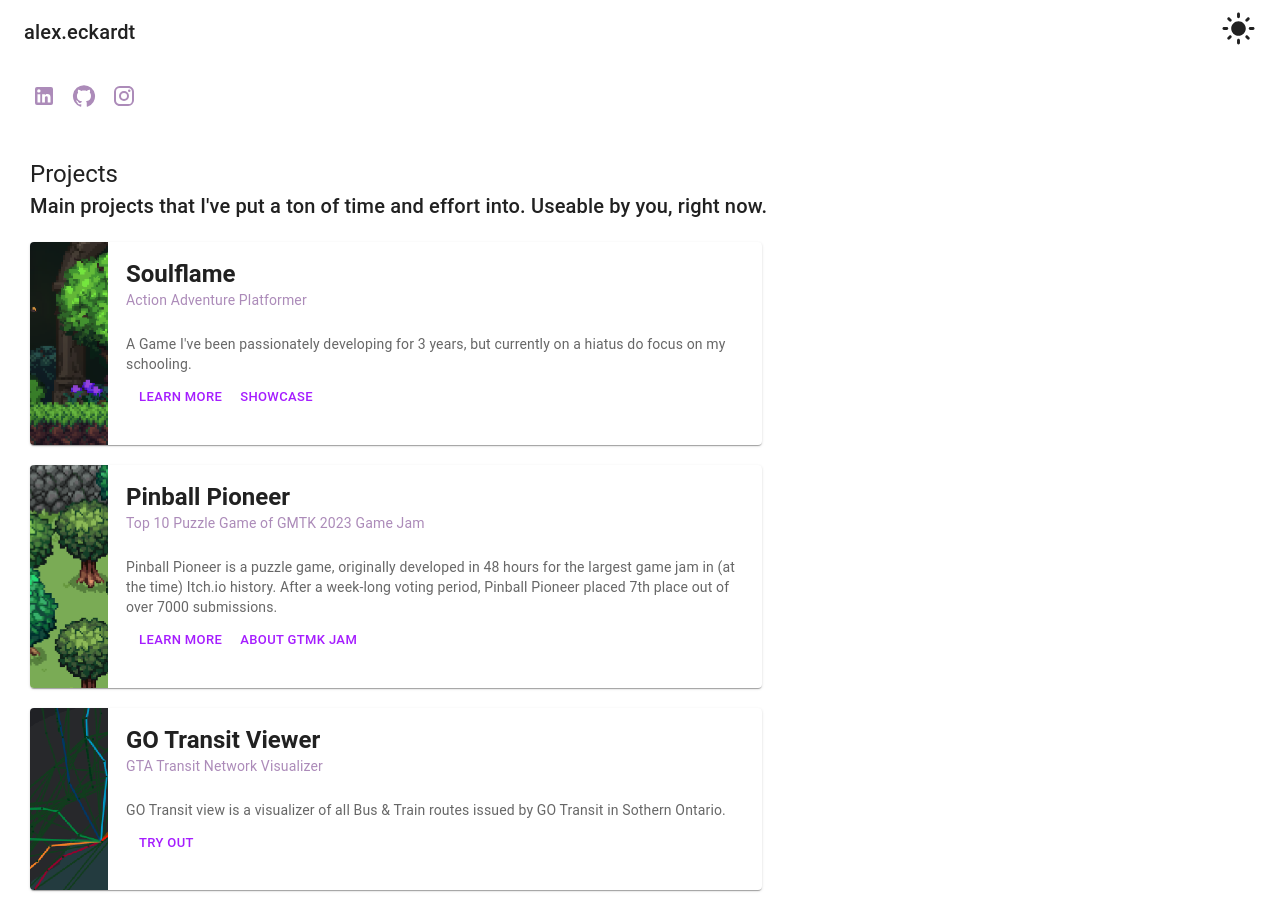
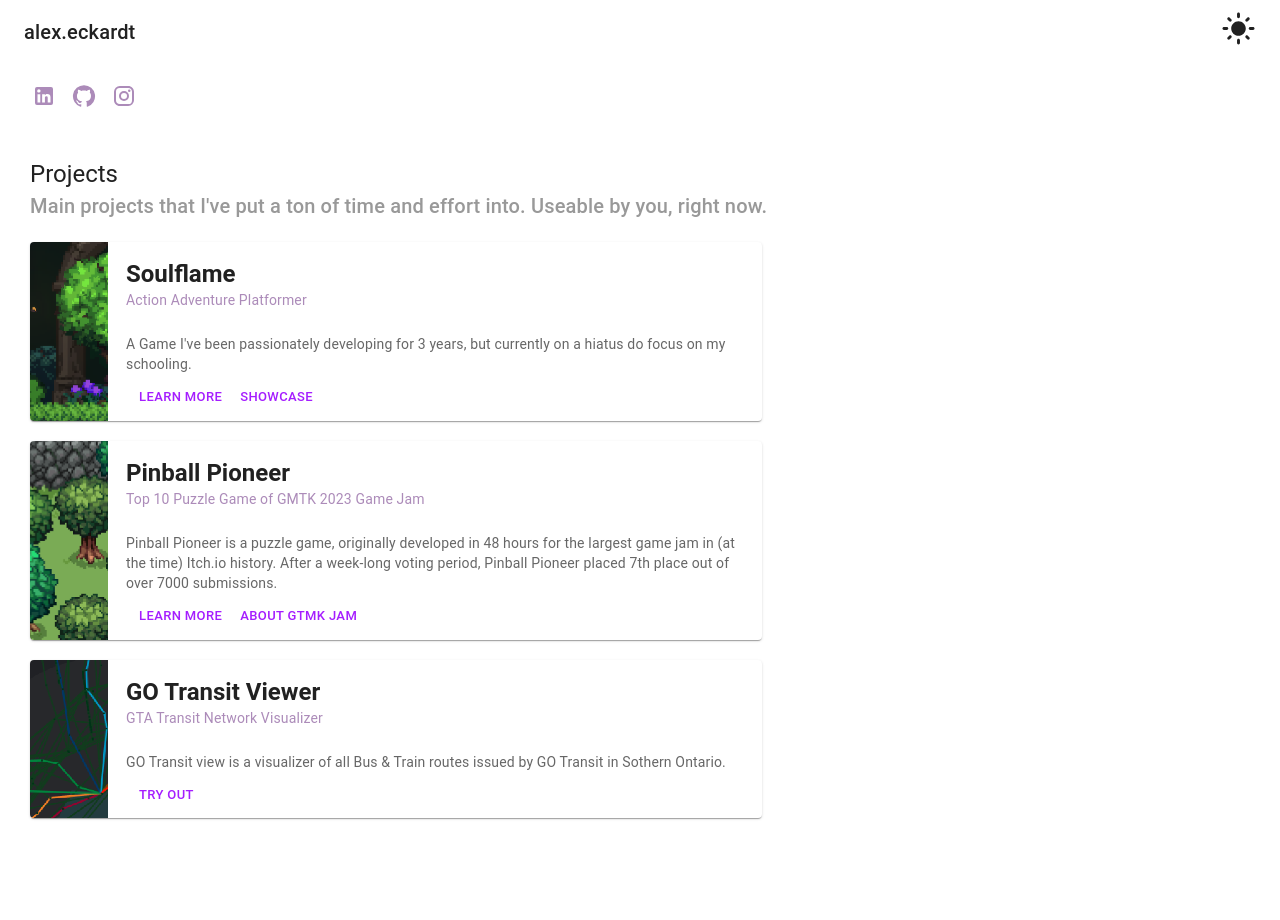
Before and after one commit to alexeckardt/MyWebsite, a React (Create React App) app: page / in a window 1280 px wide. After the commit the page ends 848 px from the top, so only its background shows below. Built offline with nearby package versions, Linux system fonts and the light colour scheme.

Commit message:
Grey out

```diff
--- a/src/App.jsx
+++ b/src/App.jsx
@@ -6,7 +6,7 @@ import Site from './Site.jsx';
 import ThemeToggler from './Components/ThemeToggler.jsx';
 import TopBar from './Components/TopBar.jsx';
 import SocialHolder from './Components/SocialHolder.jsx';
-import Section from './Components/Section.tsx';
+import Section from './Components/Section.jsx';
 import MainProjectEmph from './Components/MainProjectEmph.tsx';
 
 function App() {
@@ -23,6 +23,7 @@ function App() {
 
             <MainProjectEmph
                 title='Soulflame'
+                titlehref='https://alexeckardt.itch.io/soulflamealpha'
                 subheader='Action Adventure Platformer'
                 desc="A Game I've been passionately developing for 3 years, but currently on a hiatus do focus on my schooling."
                 image={'soulflame_bkg.png'}
@@ -30,12 +31,14 @@ function App() {
                 <Button
                     size="small"
                     href='https://alexeckardt.itch.io/soulflamealpha'
+                    rel="noreferrer"
                     target='_blank'>
                       Learn More
                   </Button>
                   <Button
                     size="small"
                     href='https://instagram.com/soulflamegame'
+                    rel="noreferrer"
                     target='_blank'>
                       Showcase
                   </Button>
@@ -43,6 +46,7 @@ function App() {
 
             <MainProjectEmph
                 title='Pinball Pioneer'
+                titlehref='https://alexeckardt.itch.io/pinball-pioneer'
                 subheader='Top 10 Puzzle Game of GMTK 2023 Game Jam'
                 desc="Pinball Pioneer is a puzzle game, originally developed in 48 hours for the largest game jam in (at the time) Itch.io history.
                       After a week-long voting period, Pinball Pioneer placed 7th place out of over 7000 submissions."
@@ -51,12 +55,14 @@ function App() {
                 <Button
                     size="small"
                     href='https://itch.io/jam/gmtk-2023/rate/2159023'
+                    rel="noreferrer"
                     target='_blank'>
                       Learn More
                   </Button>
                   <Button
                     size="small"
                     href='https://itch.io/jam/gmtk-2023'
+                    rel="noreferrer"
                     target='_blank'>
                       About GTMK Jam
                   </Button>
@@ -64,6 +70,7 @@ function App() {
 
             <MainProjectEmph
                 title='GO Transit Viewer'
+                titlehref='https://alexeckardt.github.io/GO-Transit-Visualizer/'
                 subheader='GTA Transit Network Visualizer'
                 desc='GO Transit view is a visualizer of all Bus & Train routes issued by GO Transit in Sothern Ontario.'
                 image={'gotransitviewer.png'}
@@ -73,6 +80,7 @@ function App() {
                 <Button
                     size="small"
                     href='https://alexeckardt.github.io/GO-Transit-Visualizer/'
+                    rel="noreferrer"
                     target='_blank'>
                       Try out
                   </Button>
--- a/src/Components/MainProjectEmph.tsx
+++ b/src/Components/MainProjectEmph.tsx
@@ -1,10 +1,11 @@
 
-import { Box, Button, Card, CardActions, CardContent, styled, Typography } from '@mui/material';
+import { Box, Button, Card, CardActions, CardContent, Link, styled, Typography } from '@mui/material';
 import React, { CSSProperties } from 'react';
 
 
 type ProjectEmphProps = {
     title: string,
+    titlehref: string
     subheader?: string,
     desc?: string,
     children: React.ReactNode,
@@ -23,11 +24,18 @@ const ColumnBox = styled(Box)({
     // border: '1px solid red'
 });
 
+const CustomLink = styled(Link)(({ theme }) => ({
+    color: 'inherit',
+    textDecoration: 'none',
+    '&:hover': {
+      color: theme.palette.primary.main,
+    },
+  }));
+
 const MainProjectEmph = (props: ProjectEmphProps) => {
 
 
     const imageWidth = '80px'
-
     const paddingFromCard = '18px'
 
 
@@ -56,8 +64,7 @@ const MainProjectEmph = (props: ProjectEmphProps) => {
     return (
         <Card style={{ marginTop: '20px', width: '60%', minWidth: '300px'}}>
 
-
-            <CardContent style={{position: 'relative', display: 'grid'}}>
+            <CardContent style={{position: 'relative', display: 'grid', paddingBottom: '0'}}>
                 <ColumnBox style={imageLineStyle}>
                     {/* <img src={props.image} alt={props.imageAlt} style={{objectFit: 'fill'}}/> */}
                 </ColumnBox>
@@ -65,7 +72,9 @@ const MainProjectEmph = (props: ProjectEmphProps) => {
                 <ColumnBox style={{marginLeft: imageWidth}}>
                     <Box>
                         <Typography variant="h5" fontWeight='bold' component="div">
-                            {props.title}
+                            <CustomLink href={props.titlehref} target='_blank' rel="noreferrer">
+                                {props.title}
+                            </CustomLink>
                         </Typography>
                         <Typography variant="body2" color="secondary">
                             {props.subheader}
--- a/src/Components/Section.tsx
+++ b/src/Components/Section.jsx
@@ -1,22 +1,17 @@
-import { Box, Typography } from '@mui/material';
+import { Box, Typography, useTheme } from '@mui/material';
 import React from 'react';
 
 
-type SectionProps = {
+const Section = (props) => {
 
-  title: string,
-  subheader?: string
+  const theme = useTheme();
 
-  children?: React.ReactNode;
-};
-
-const Section = (props: SectionProps) => {
   return (
     <Box sx={{minWidth:'300px', padding: '30px'}}>
         <Typography variant="h5" style={{ flexGrow: 1 }}>
             {props.title}
           </Typography>
-          <Typography variant="h6" style={{ flexGrow: 1 }}>
+          <Typography variant="h6" style={{ flexGrow: 1, color: theme.palette.grey.main}}>
             {props.subheader}
           </Typography>
           {props.children}
--- a/src/themes.js
+++ b/src/themes.js
@@ -9,7 +9,10 @@ export const lightTheme = createTheme({
         secondary: {
             main: '#AC8BB9',
         },
+        grey: {
+            main: '#999999'
         },
+    }
 });
 
 export const darkTheme = createTheme({
@@ -21,5 +24,9 @@ export const darkTheme = createTheme({
         secondary: {
             main: '#A064FF',
         },
+
+        grey: {
+            main: '#838383'
+        },
     },
 });
```
Lines whose indentation alone changed are shown as unchanged.
